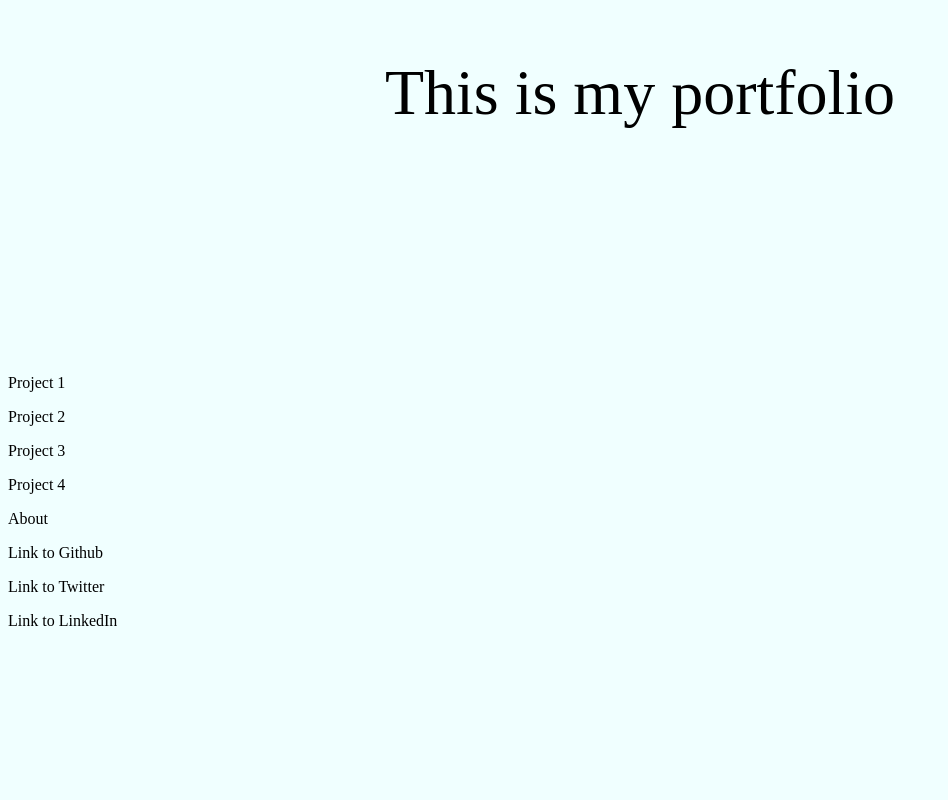
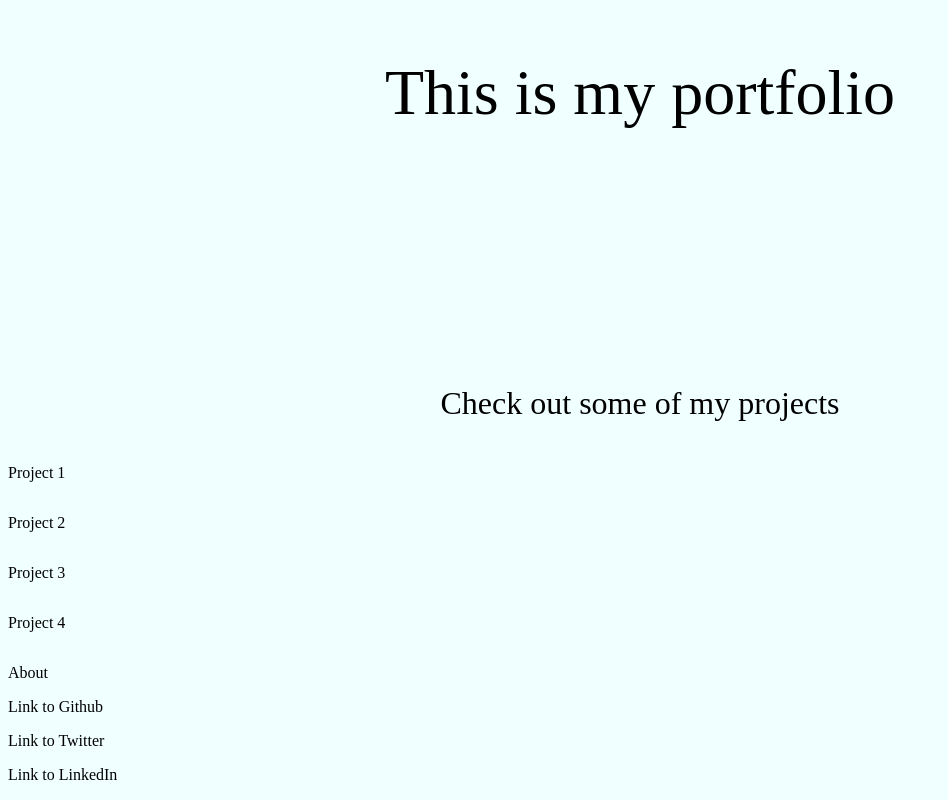
Before and after one commit to harryneale/personal-portfolio, a plain HTML site: page index.html in a window 1280 px wide. Shown: the part 450-1250 px from the top of the page, without its empty margins (0-948 px from the left). Before the commit the page ends 1096 px from the top, so only its background shows below. Drawn offline with Linux system fonts and the light colour scheme.

Commit message:
Minor formatting

```diff
--- a/index.html
+++ b/index.html
@@ -22,20 +22,24 @@
             <p>This is my portfolio</p>
         </section>
 
-        <section id="projects">
-            <div id="tile-one">
+
+        <section id="projects" class="project-grid">
+
+            <h2 class="projects-header" id="projects">Check out some of my projects</h2>
+
+            <div id="tile-one" class="project-tile">
                 <p id="projects">Project 1</p>
             </div>
 
-            <div id="tile-two">
+            <div id="tile-two" class="project-tile">
                 <p>Project 2</p>
             </div>
 
-            <div id="tile-three">
+            <div id="tile-three" class="project-tile">
                 <p>Project 3</p>
             </div>
 
-            <div id="tile-four">
+            <div id="tile-four" class="project-tile">
                 <p>Project 4</p>
             </div>
 
--- a/styles.css
+++ b/styles.css
@@ -4,6 +4,7 @@ body {
     background-color: azure;
     color: black;
 }
+
 
 /* Navigation */
 
@@ -50,3 +51,21 @@ body {
   height: 100vh;
   background: azure;
 }
+
+/* Projects */
+
+.projects-header {
+    font-size: 2rem;
+    text-align: center;
+    font-weight: 200;
+    width: 100%;
+}
+
+.project-grid {
+    display: flex;
+    flex-direction: column;
+}
+
+.project-tile {
+
+}
```
